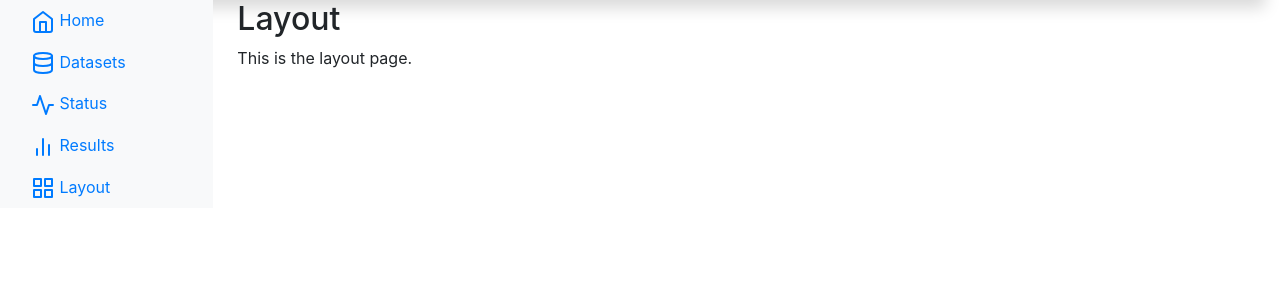
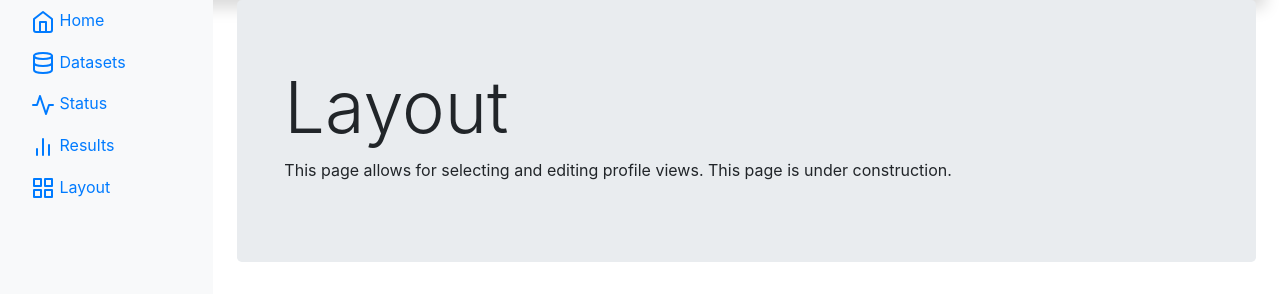
Before and after one commit to senior-design-czt/CZT, a Flask app: page /layout in a window 1280 px wide. Shown: the part 40-341 px from the top of the page. Run offline with Flask 2, Linux system fonts and the light colour scheme; some libraries are stand-ins or nearby versions.

Commit message:
Adds output styling and under construction notices on uncompleted pages.

```diff
--- a/templates/layout.html
+++ b/templates/layout.html
@@ -1,7 +1,11 @@
 {% extends "base.html" %}
 {% block main %}
 <div id="layoutPage">
-    <h2>Layout</h2>
-    <p>This is the layout page.</p>
+    <div class="jumbotron">
+        <div class="container">
+            <h1 class="display-3">Layout</h1>
+            <p>This page allows for selecting and editing profile views. This page is under construction.</p>
+        </div>
+    </div>
 </div>
 {% endblock %}
--- a/templates/results.html
+++ b/templates/results.html
@@ -5,9 +5,9 @@
     <div class="jumbotron">
         <div class="container">
             <h1 class="display-3">Results</h1>
-            <p>This page shows output results from training a specific data set. Click the Train button to train a new data set.</p>
+            <p>This page shows output results from training a specific data set. Click the button below to view existing data sets and specify a set to train.</p>
             <form id="trainInputForm" action="{{url_for('data')}}">
-                <input class="btn btn-primary btn-lg" type="submit" value="Train &raquo;">
+                <input class="btn btn-primary btn-lg" type="submit" value="Go to data sets &raquo;">
             </form>
         </div>
     </div>
```
Also changed, not shown: templates/status.html (+5 -5 lines).
